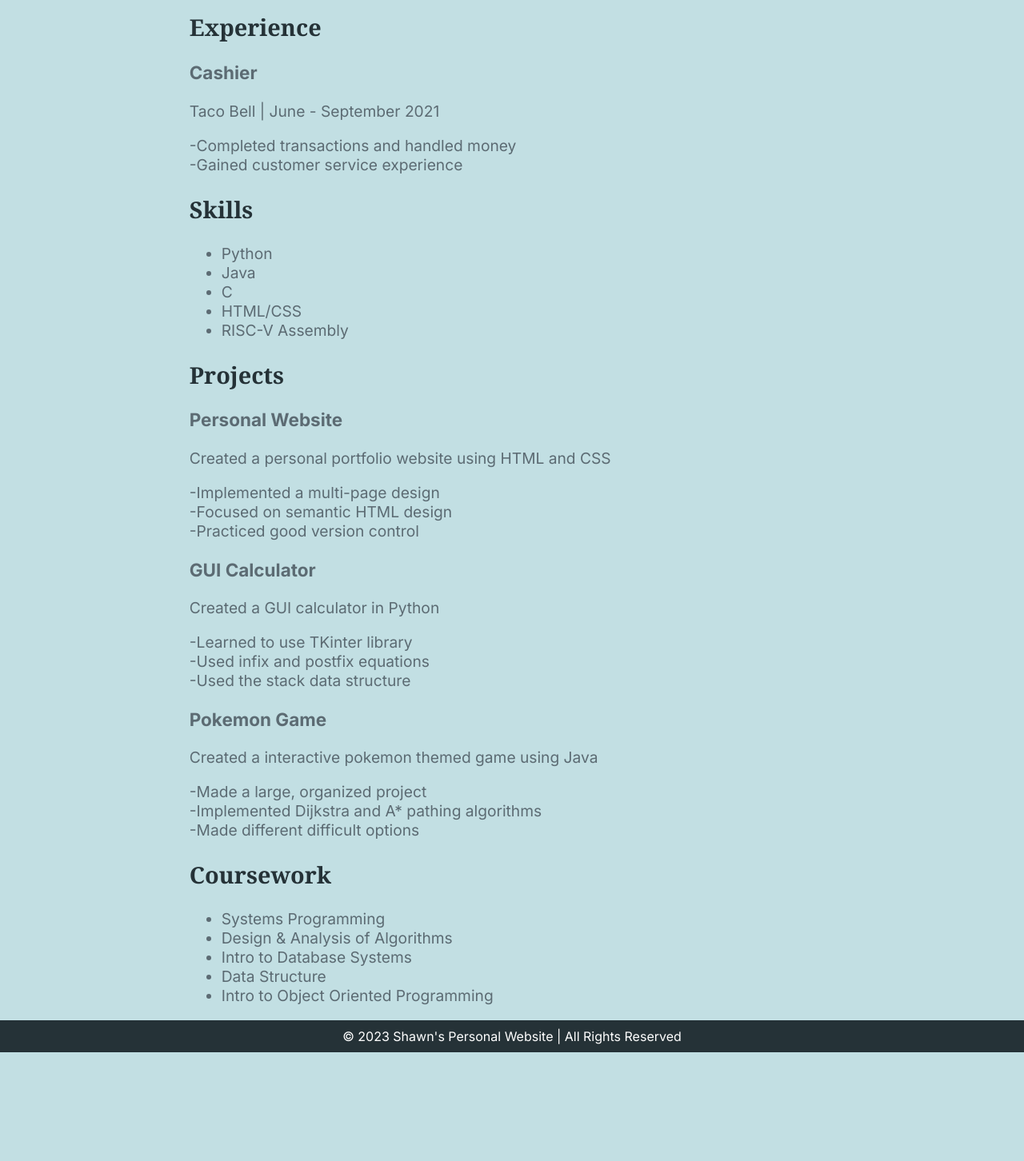
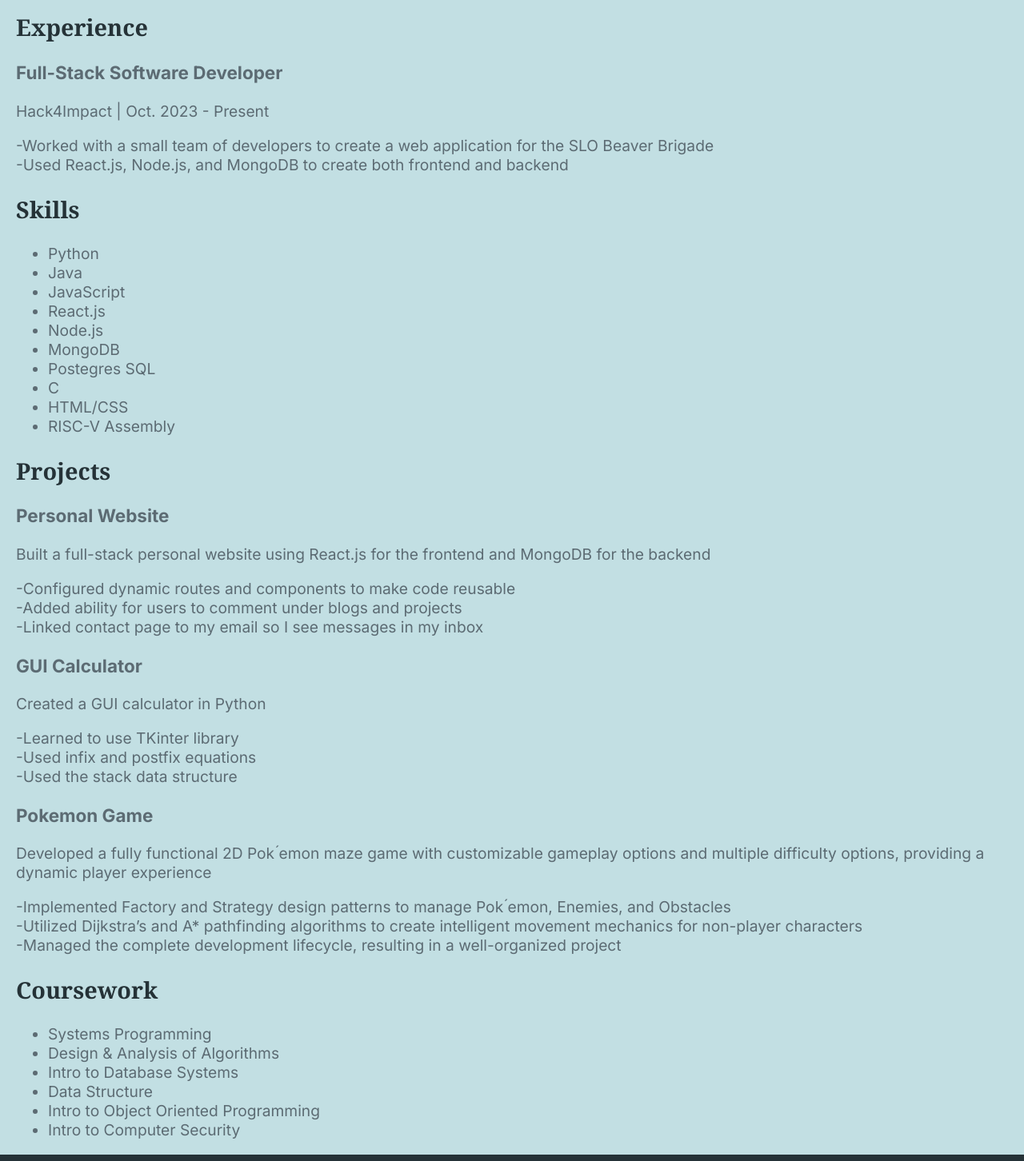
Before and after one commit to sgill33/bootcamp-project-2023, a Next.js app in the folder bootcamp4/: page /resume in a window 1280 px wide. Shown: the part 340-1792 px from the top of the page at 80% size. Before the commit the page ends 1656 px from the top, so only its background shows below. Built offline with nearby package versions, Linux system fonts and the light colour scheme.

Commit message:
Update personal information and experience in Home and Resume pages

```diff
--- a/bootcamp4/src/app/page.tsx
+++ b/bootcamp4/src/app/page.tsx
@@ -13,7 +13,7 @@
                   </div>
                   <div className={styles.about_text}>
                       <p>
-                          My name is <strong>Shawn Gill</strong>, and I am a third-year computer science student at the
+                          My name is <strong>Shawn Gill</strong>, and I am a fourth-year computer science student at the
                           <em> California Polytechnic State University, San Luis Obispo.</em> I created this website to
                           showcase the HTML and CSS skills I have learned so far as well share a little about myself.</p>
                       <p>
--- a/bootcamp4/src/app/resume/page.tsx
+++ b/bootcamp4/src/app/resume/page.tsx
@@ -18,9 +18,10 @@
                 <section className = {style.section}>
                     <h2 className={style.section_title}>Experience</h2>
                     <div className={style.entry}>
-                        <h3 className={style.entry_title}>Cashier</h3>
-                        <p className={style.entry_info}>Taco Bell | June - September 2021</p>
-                        <p className={style.entry_description}>-Completed transactions and handled money<br/>-Gained customer service experience</p>
+                        <h3 className={style.entry_title}>Full-Stack Software Developer</h3>
+                        <p className={style.entry_info}>Hack4Impact | Oct. 2023 - Present</p>
+                        <p className={style.entry_description}>-Worked with a small team of developers to create a web application for the SLO Beaver Brigade
+<br/>-Used React.js, Node.js, and MongoDB to create both frontend and backend</p>
                     </div>
                 </section>
                 <section className = {style.section}>
@@ -31,6 +32,11 @@
                         <ul className={style.skill_list}>
                             <li>Python</li>
                             <li>Java</li>
+                            <li>JavaScript</li>
+                            <li>React.js</li>
+                            <li>Node.js</li>
+                            <li>MongoDB</li>
+                            <li>Postegres SQL</li>
                             <li>C</li>
                             <li>HTML/CSS</li>
                             <li>RISC-V Assembly</li>
@@ -41,8 +47,8 @@
                     <h2 className={style.section_title}>Projects</h2>
                     <div className={style.entry}>
                         <h3 className={style.entry_title}> Personal Website</h3>
-                        <p className={style.entry_info}> Created a personal portfolio website using HTML and CSS</p>
-                        <p className={style.entry_description}>-Implemented a multi-page design<br/>-Focused on semantic HTML design<br/>-Practiced good version control</p>
+                        <p className={style.entry_info}> Built a full-stack personal website using React.js for the frontend and MongoDB for the backend</p>
+                        <p className={style.entry_description}>-Configured dynamic routes and components to make code reusable<br/>-Added ability for users to comment under blogs and projects<br/>-Linked contact page to my email so I see messages in my inbox</p>
                     </div>
                     <div className={style.entry}>
                         <h3 className={style.entry_title}> GUI Calculator</h3>
@@ -51,8 +57,11 @@
                     </div>
                     <div className={style.entry}>
                         <h3 className={style.entry_title}> Pokemon Game</h3>
-                        <p className={style.entry_info}> Created a interactive pokemon themed game using Java</p>
-                        <p className={style.entry_description}>-Made a large, organized project<br/>-Implemented Dijkstra and A* pathing algorithms<br/>-Made different difficult options</p>
+                        <p className={style.entry_info}> Developed a fully functional 2D Pok ́emon maze game with customizable gameplay options and multiple difficulty
+options, providing a dynamic player experience</p>
+                        <p className={style.entry_description}>-Implemented Factory and Strategy design patterns to manage Pok ́emon, Enemies, and Obstacles
+<br/>-Utilized Dijkstra’s and A* pathfinding algorithms to create intelligent movement mechanics for non-player
+characters<br/>-Managed the complete development lifecycle, resulting in a well-organized project</p>
                     </div>
                 </section>
                 <section className = {style.section}>
@@ -66,6 +75,7 @@
                             <li>Intro to Database Systems</li>
                             <li>Data Structure</li>
                             <li>Intro to Object Oriented Programming</li>
+                            <li>Intro to Computer Security</li>
                         </ul>
                     </div>
                 </section>
```
